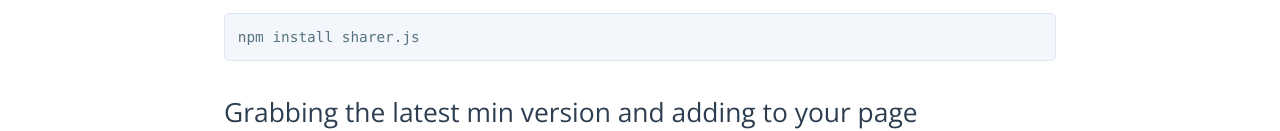
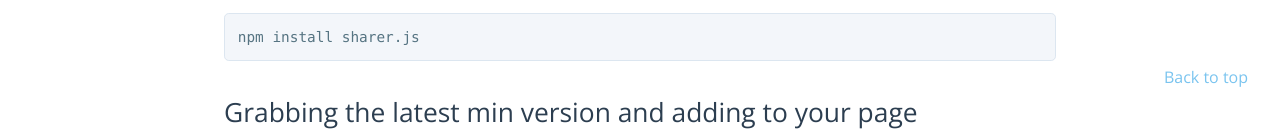
Before and after one commit to ellisonleao/sharer.js, a website: page docs/index.html in a window 1280 px wide. Shown: the part 679-810 px from the top of the page. Drawn offline with nearby package versions, Linux system fonts and the light colour scheme.

Commit message:
Made the 'back to top' button to be visible always

```diff
--- a/docs/index.html
+++ b/docs/index.html
@@ -569,7 +569,7 @@
 
       <footer class="site-footer">
         <span class="site-footer-owner"><a href="https://github.com/ellisonleao/sharer.js">Sharer.js</a> is maintained by <a href="https://github.com/ellisonleao">ellisonleao</a>.</span>
-        <p> <a href="#available-sharer-components">Back to top</a> </p>
+        <p class="back-to-top"> <a href="#available-sharer-components">Back to top</a> </p>
       </footer>
 
     </section>
--- a/docs/stylesheets/stylesheet.css
+++ b/docs/stylesheets/stylesheet.css
@@ -246,3 +246,9 @@
 @media screen and (max-width: 42em) {
   .site-footer {
     font-size: 0.9rem; } }
+
+.back-to-top {
+  position: fixed;
+  bottom: 1rem;
+  right: 2rem;
+}
```
